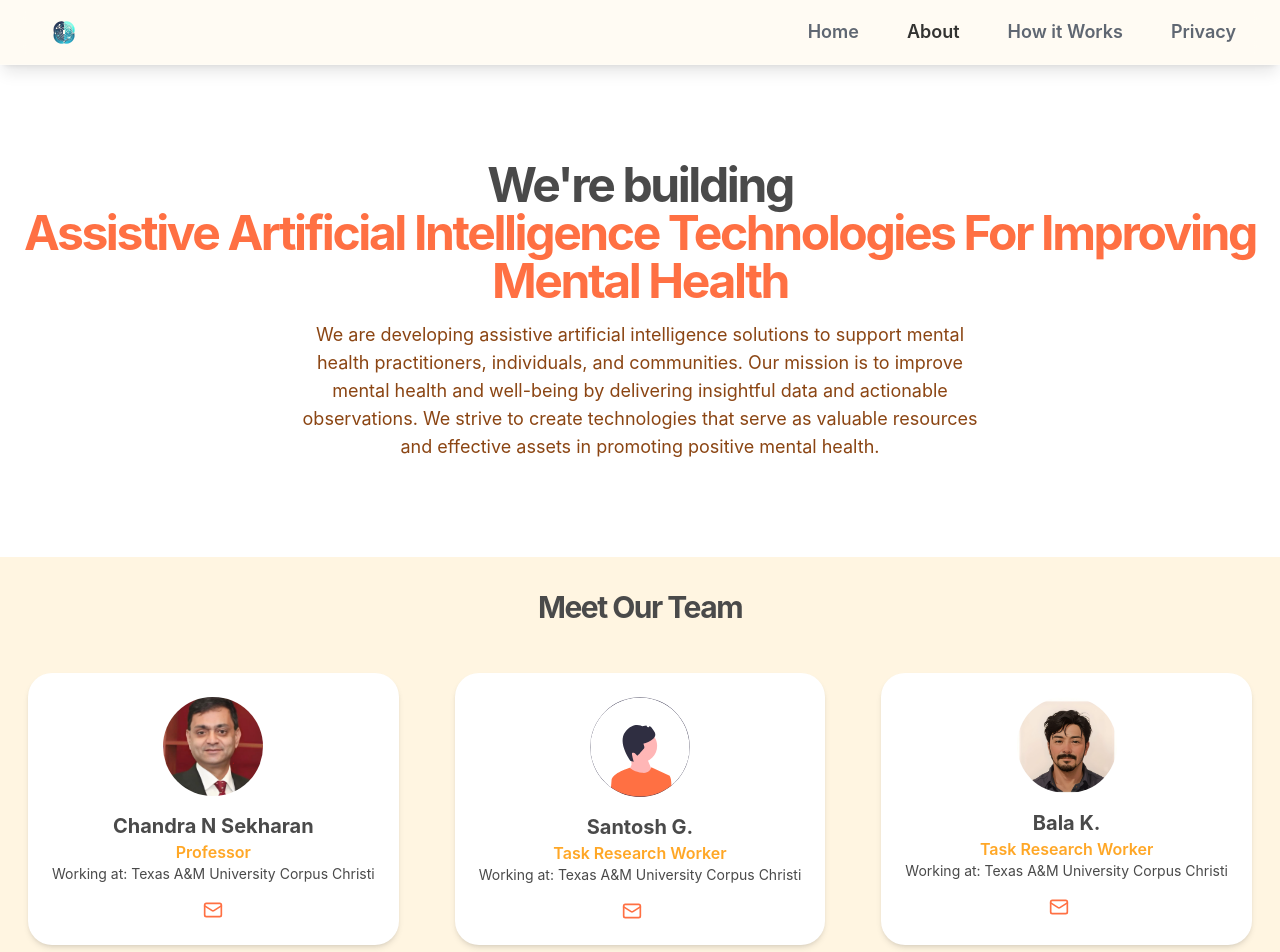
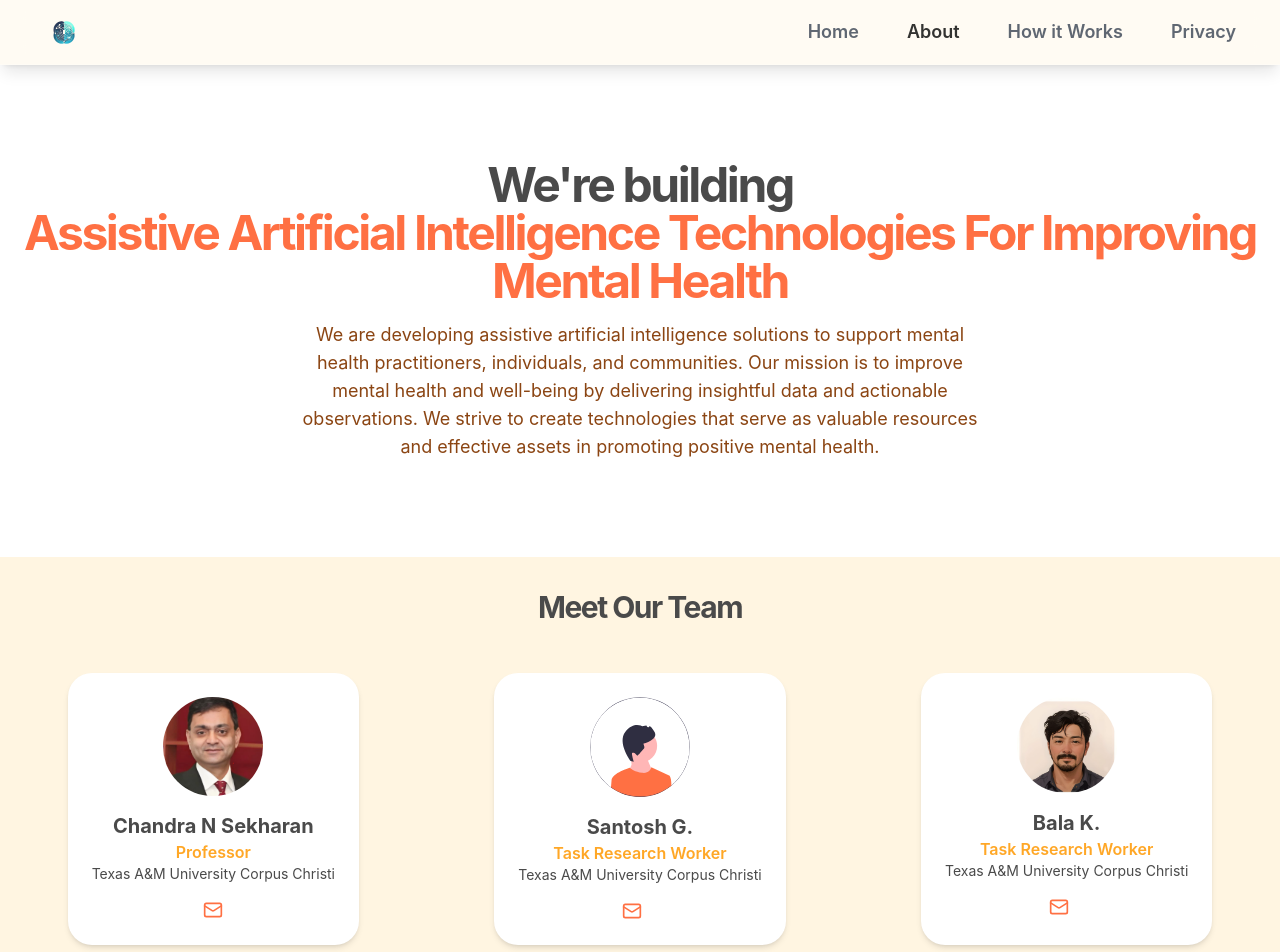
Before and after one commit to san3005/Web, a Next.js app: page /about in a window 1280 px wide. Shown: the top 952 px of the page. Built offline with nearby package versions, Linux system fonts and the light colour scheme.

Commit message:
fixed:writing

```diff
--- a/app/about/page.tsx
+++ b/app/about/page.tsx
@@ -82,9 +82,7 @@ export default function AboutPage() {
                     {member.name}
                   </h4>
                   <p className="text-[#FFA726] font-semibold">{member.role}</p>
-                  <p className="text-sm text-[#4A4A4A]">
-                    Working at: {member.workingAt}
-                  </p>
+                  <p className="text-sm text-[#4A4A4A]">{member.workingAt}</p>
 
                   <div className="flex space-x-4 mt-4">
                     <a
```
